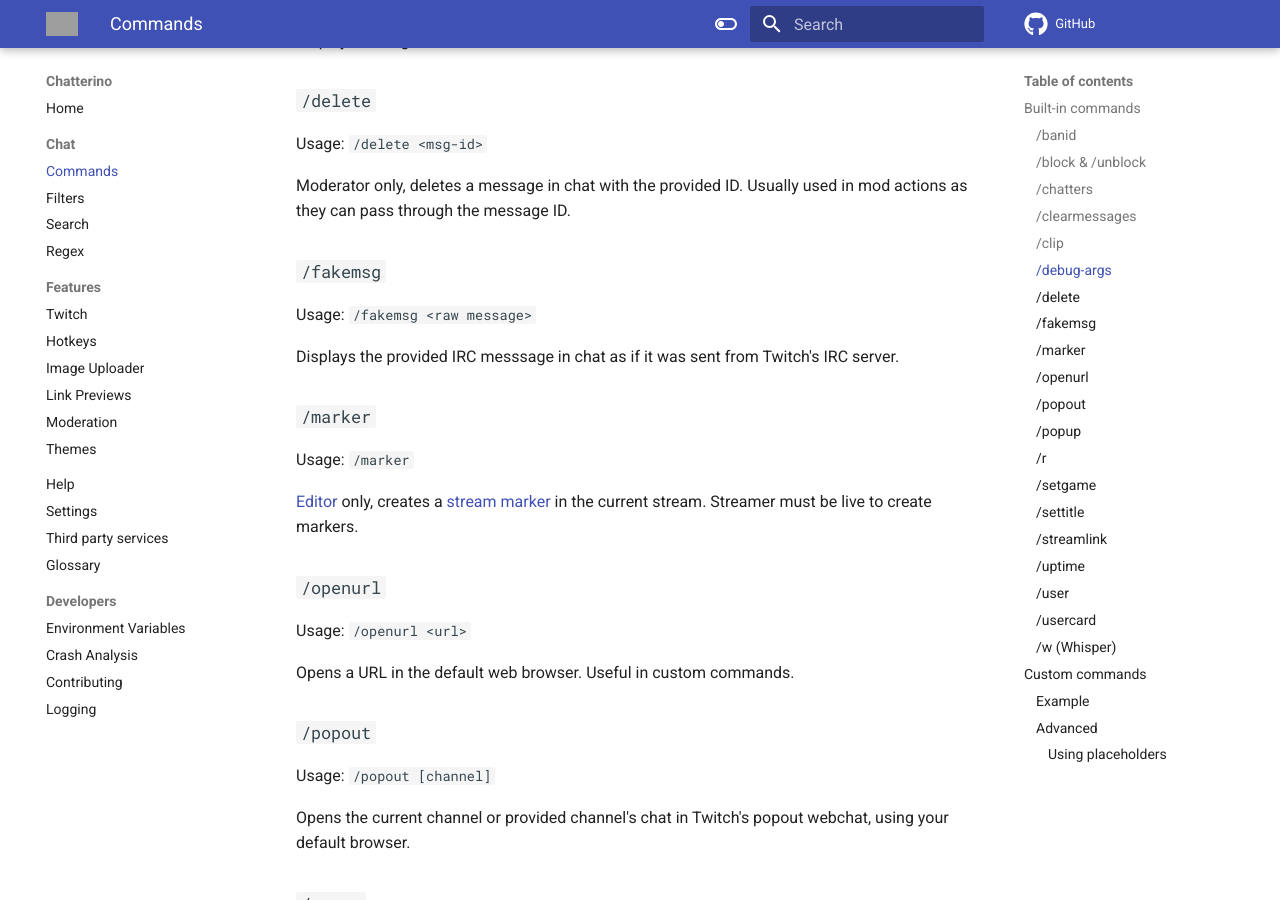
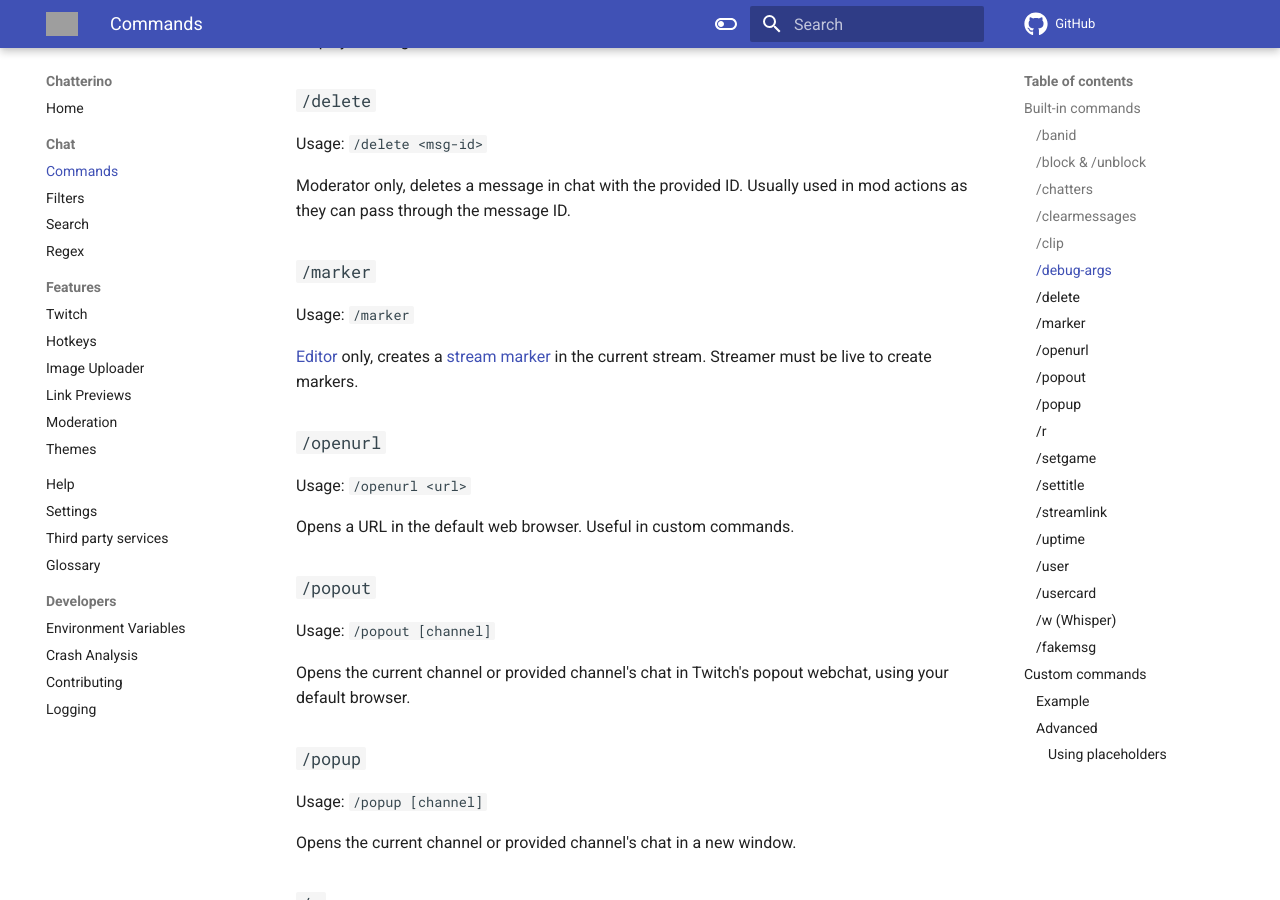
Before and after one commit to Chatterino/wiki, an MkDocs documentation site: the page built from docs/Commands.md, in a window 1280 px wide and 900 px high, scrolled down 1386 px. Built offline with MkDocs 1.6.1 and Material for MkDocs 9.7.7, drawn with Linux system fonts in a browser that asks for light colours; comment, search, counter and statistics services are not loaded; some of the changed text lies outside the part shown; grey boxes are pictures that could not be loaded.

Commit message:
commands: clarify fakemsg requirements (and move to bottom)

```diff
--- a/docs/Commands.md
+++ b/docs/Commands.md
@@ -49,12 +49,6 @@
 Usage: `/delete <msg-id>`
 
 Moderator only, deletes a message in chat with the provided ID. Usually used in mod actions as they can pass through the message ID.
-
-### `/fakemsg`
-
-Usage: `/fakemsg <raw message>`
-
-Displays the provided IRC messsage in chat as if it was sent from Twitch's IRC server.
 
 ### `/marker`
 
```
Also changed, not shown: other parts of docs/Commands.md (+6 -0 lines).
